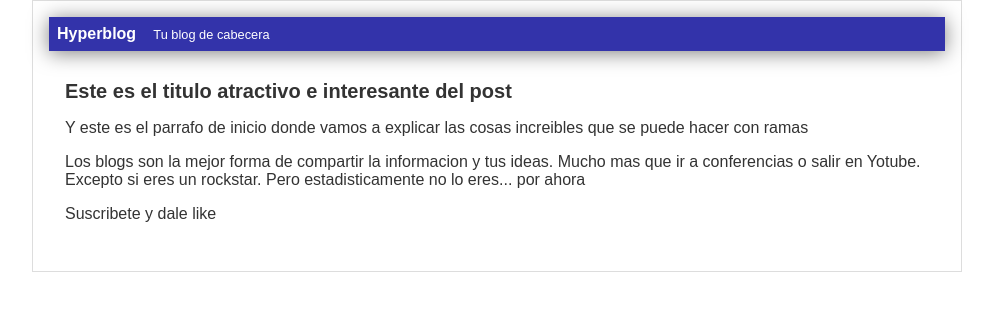
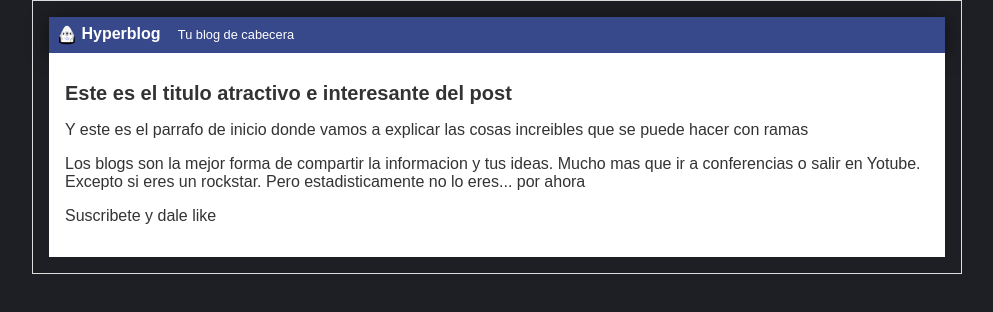
Before and after one commit to jaceroc/hyperblog, a plain HTML site: page blogpost.html in a window 1280 px wide. Shown: the whole page, without its empty margins (143-1136 px from the left). Drawn offline with Linux system fonts and the light colour scheme.

Commit message:
color de fondo, logo nuevo y mejor color de header

```diff
--- a/blogpost.html
+++ b/blogpost.html
@@ -6,6 +6,7 @@
     <body>
         <div id="container">
             <div id="cabecera">
+                <img id="logo" src="imagenes/dragon.png"/>
                 Hyperblog
                 <span id="tagline"> Tu blog de cabecera</span>
             </div>
--- a/css/estilos.css
+++ b/css/estilos.css
@@ -1,7 +1,8 @@
 body
 {
+    background: #1e1f24;
     color: #333;
-    text-align: left;
+    text-align: center;
     font-family: "Arial";
     font-size: 16px;
     margin: 0;
@@ -9,12 +10,17 @@ body
 }
 #cabecera
 {
-    background: #33A;
+    background: #37488b;
     box-shadow: 0px 2px 20px 0px rgba(0,0,0,0.5);
     color: white;
     font-weight: bold;
     margin: 0;
     padding: 0.5em;
+}
+#cabecera #logo
+{
+    width: 20px;
+    vertical-align: middle;
 }
 #cabecera #tagline
 {
@@ -36,5 +42,6 @@ body
 }
 #post
 {
+    background: white;
     padding: 1em;
 }
```
